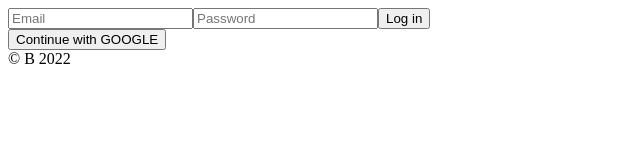
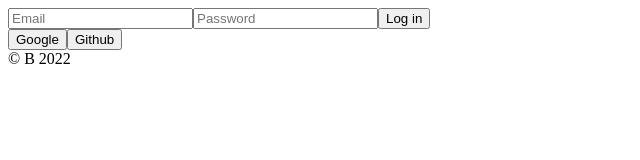
Before and after one commit to yeeahG/B, a React (Create React App) app: page /#/ in a window 1280 px wide. Shown: the top 160 px of the page, without its empty margins (0-640 px from the left). Built offline with nearby package versions, Linux system fonts and the light colour scheme; no server answers.

Commit message:
Github login button 생성

```diff
--- a/src/routes/Auth.js
+++ b/src/routes/Auth.js
@@ -40,7 +40,8 @@ const Auth = () => {
         <input type="submit" value="Log in" />
       </form>
       <div>
-        <button>Continue with GOOGLE</button>
+        <button>Google</button>
+        <button>Github</button>
       </div>
     </div>
   )
```
